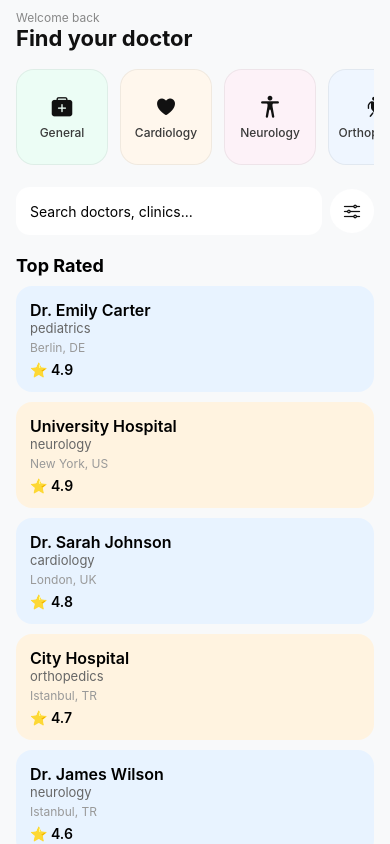
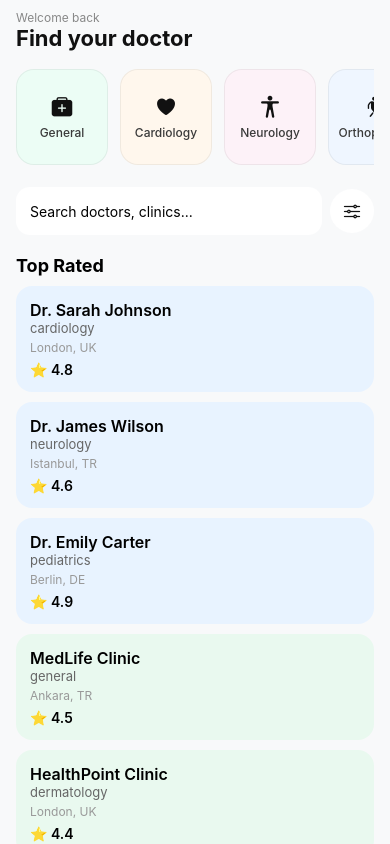
Before and after one commit to aysenurozbay/medi-finder, a React Native app: screen /Discovery in a window 390 px wide. Built offline with nearby package versions, Linux system fonts and the light colour scheme.

Commit message:
feat: implement useFilteredProviders hook and filterProviders utility for enhanced provider filtering

```diff
--- /dev/null
+++ b/src/features/providers/hooks/useFilteredProviders.ts
@@ -0,0 +1,22 @@
+import { useMemo } from "react";
+import { filterProviders } from "../utils/filterProviders";
+import { ProviderDetail } from "../../../shared/types/provider";
+
+type FilterState = {
+  search: string;
+  city: string | null;
+  country: string | null;
+  type: string | null;
+  minRating: number | null;
+};
+
+export function useFilteredProviders(
+  providers: ProviderDetail[],
+  filters: FilterState,
+) {
+  const filteredProviders = useMemo(() => {
+    return filterProviders(providers, filters);
+  }, [providers, filters]);
+
+  return filteredProviders;
+}
--- a/src/features/providers/screens/DiscoveryScreen.tsx
+++ b/src/features/providers/screens/DiscoveryScreen.tsx
@@ -11,7 +11,6 @@ import {
 import { Ionicons } from "@expo/vector-icons";
 
 import CategoryChip from "../components/CategoryChip";
-import { providers } from "../services/mockProviders";
 import { SPECIALTIES } from "../../../shared/constants/specialties";
 import { ProviderType, Specialty } from "../types";
 import FilterModal from "../components/FilterModal";
@@ -22,6 +21,8 @@ import {
 } from "../../../shared/utils/getLocation";
 import Screen from "../../../shared/components/layout/Screen";
 import EmptyState from "../../../shared/components/ui/EmptyState";
+import { useFilteredProviders } from "../hooks/useFilteredProviders";
+import { providers } from "../services/mock/providerData";
 
 /**
  * ✅ TEK VE NET TYPE
@@ -54,43 +55,11 @@ export default function DiscoveryScreen({ navigation }: any) {
 
   const openFilter = () => setFilterOpen(true);
 
-  const filteredProviders = useMemo(() => {
-    let result = providers.filter((p) => {
-      const matchesSearch = p.name.toLowerCase().includes(search.toLowerCase());
-      const matchesType = filters.type ? p.type === filters.type : true;
+  const filteredProviders = useFilteredProviders(providers, {
+    search,
 
-      const matchesCategory = selectedCategory
-        ? p.specialty === selectedCategory
-        : true;
-
-      const matchesCity = filters.city ? p.city === filters.city : true;
-      const matchesCountry = filters.country
-        ? p.country === filters.country
-        : true;
-
-      const matchesRating =
-        filters.minRating !== null ? p.rating >= filters.minRating : true;
-
-      return (
-        matchesSearch &&
-        matchesCategory &&
-        matchesCity &&
-        matchesRating &&
-        matchesType &&
-        matchesCountry
-      );
-    });
-
-    if (filters.sort === "reviews") {
-      result = [...result].sort((a: any, b: any) => b.reviews - a.reviews);
-    }
-
-    if (filters.sort === "rating") {
-      result = [...result].sort((a, b) => b.rating - a.rating);
-    }
-
-    return result;
-  }, [search, selectedCategory, filters]);
+    ...filters,
+  });
 
   const renderItem = ({ item }: any) => (
     <Pressable
--- /dev/null
+++ b/src/features/providers/services/mock/providerData.ts
@@ -0,0 +1,219 @@
+import { ProviderDetail } from "../../../../shared/types/provider";
+
+export const providers: ProviderDetail[] = [
+  {
+    id: "doc-1",
+    name: "Dr. Sarah Johnson",
+    type: "doctor",
+    specialty: "cardiology",
+    city: "London",
+    country: "UK",
+    rating: 4.8,
+    patients: 320,
+    satisfactionRate: 94,
+    yearsExperience: 12,
+    about:
+      "Cardiologist specializing in preventive heart care and diagnostics.",
+    image: "https://images.unsplash.com/photo-1559839734-2b71ea197ec2?w=400",
+    contact: {
+      phone: "+44 123 456 789",
+      email: "sarah@medifinder.com",
+      address: "London Heart Clinic",
+    },
+    workingHours: [{ day: "monday", open: "09:00", close: "17:00" }],
+    certifications: ["Board Certified Cardiologist"],
+    reviews: [
+      {
+        id: "r1",
+        userName: "Alice",
+        rating: 5,
+        comment: "Excellent doctor and very caring.",
+        createdAt: "2025-01-10",
+      },
+    ],
+  },
+
+  {
+    id: "doc-2",
+    name: "Dr. James Wilson",
+    type: "doctor",
+    specialty: "neurology",
+    city: "Istanbul",
+    country: "TR",
+    rating: 4.6,
+    patients: 410,
+    satisfactionRate: 91,
+    yearsExperience: 10,
+    about: "Neurologist focused on brain and nerve disorders.",
+    image: "https://images.unsplash.com/photo-1612349317150-e413f6a5b16d?w=400",
+    contact: {
+      phone: "+90 555 111 222",
+      email: "james@medifinder.com",
+      address: "Istanbul Neuro Center",
+    },
+    workingHours: [{ day: "tuesday", open: "10:00", close: "18:00" }],
+    certifications: ["European Neurology Board"],
+    reviews: [],
+  },
+
+  {
+    id: "doc-3",
+    name: "Dr. Emily Carter",
+    type: "doctor",
+    specialty: "pediatrics",
+    city: "Berlin",
+    country: "DE",
+    rating: 4.9,
+    patients: 500,
+    satisfactionRate: 97,
+    yearsExperience: 14,
+    about: "Pediatric specialist with focus on child health and development.",
+    image: "https://images.unsplash.com/photo-1594824475317-d2a2c3f0c0c5?w=400",
+    contact: {
+      phone: "+49 111 222 333",
+      email: "emily@medifinder.com",
+      address: "Berlin Kids Hospital",
+    },
+    workingHours: [{ day: "wednesday", open: "09:00", close: "15:00" }],
+    certifications: ["Pediatric Association Member"],
+    reviews: [],
+  },
+
+  {
+    id: "clinic-1",
+    name: "MedLife Clinic",
+    type: "clinic",
+    specialty: "general",
+    city: "Ankara",
+    country: "TR",
+    rating: 4.5,
+    patients: 1200,
+    satisfactionRate: 91,
+    yearsExperience: 8,
+    about: "Modern clinic offering general healthcare services.",
+    image: "https://images.unsplash.com/photo-1586773860418-d37222d8fce3?w=400",
+    contact: {
+      phone: "+90 312 123 4567",
+      email: "info@medlife.com",
+      address: "Ankara Medical Center",
+    },
+    workingHours: [{ day: "monday", open: "08:00", close: "18:00" }],
+    certifications: ["ISO Certified Clinic"],
+    reviews: [],
+  },
+
+  {
+    id: "clinic-2",
+    name: "HealthPoint Clinic",
+    type: "clinic",
+    specialty: "dermatology",
+    city: "London",
+    country: "UK",
+    rating: 4.4,
+    patients: 800,
+    satisfactionRate: 88,
+    yearsExperience: 6,
+    about: "Dermatology clinic specializing in skin treatments.",
+    image: "https://images.unsplash.com/photo-1607746882042-944635dfe10e?w=400",
+    contact: {
+      phone: "+44 222 333 444",
+      email: "contact@healthpoint.com",
+      address: "London Skin Center",
+    },
+    workingHours: [{ day: "friday", open: "09:00", close: "16:00" }],
+    certifications: ["Dermatology Association"],
+    reviews: [],
+  },
+
+  {
+    id: "clinic-3",
+    name: "Wellness Clinic",
+    type: "clinic",
+    specialty: "general",
+    city: "Berlin",
+    country: "DE",
+    rating: 4.3,
+    patients: 600,
+    satisfactionRate: 87,
+    yearsExperience: 5,
+    about: "Small wellness clinic focused on preventive care.",
+    image: undefined,
+    contact: {
+      phone: "+49 333 444 555",
+      email: "info@wellness.com",
+      address: "Berlin Center",
+    },
+    workingHours: [],
+    certifications: [],
+    reviews: [],
+  },
+
+  {
+    id: "hospital-1",
+    name: "City Hospital",
+    type: "hospital",
+    specialty: "orthopedics",
+    city: "Istanbul",
+    country: "TR",
+    rating: 4.7,
+    patients: 50000,
+    satisfactionRate: 92,
+    yearsExperience: 25,
+    about: "Full-service hospital with emergency and surgical care.",
+    image: "https://images.unsplash.com/photo-1587351021759-3e566b6af7cc?w=400",
+    contact: {
+      phone: "+90 212 000 1111",
+      email: "info@cityhospital.com",
+      address: "Istanbul Medical District",
+    },
+    workingHours: [{ day: "monday", open: "00:00", close: "23:59" }],
+    certifications: ["JCI Accredited"],
+    reviews: [],
+  },
+
+  {
+    id: "hospital-2",
+    name: "University Hospital",
+    type: "hospital",
+    specialty: "neurology",
+    city: "New York",
+    country: "US",
+    rating: 4.9,
+    patients: 80000,
+    satisfactionRate: 96,
+    yearsExperience: 30,
+    about: "Teaching and research hospital with advanced treatments.",
+    image: "https://images.unsplash.com/photo-1586773860418-d37222d8fce3?w=400",
+    contact: {
+      phone: "+1 555 999 8888",
+      email: "info@unihospital.com",
+      address: "NY Medical Campus",
+    },
+    workingHours: [{ day: "monday", open: "00:00", close: "23:59" }],
+    certifications: ["Research Excellence Center"],
+    reviews: [],
+  },
+
+  {
+    id: "hospital-3",
+    name: "Saint Mary Hospital",
+    type: "hospital",
+    specialty: "cardiology",
+    city: "Paris",
+    country: "FR",
+    rating: 4.6,
+    patients: 62000,
+    satisfactionRate: 90,
+    yearsExperience: 28,
+    about: "Large hospital specializing in cardiovascular treatments.",
+    image: "https://images.unsplash.com/photo-1519494026892-80bbd2d6fd0d?w=400",
+    contact: {
+      phone: "+33 111 222 333",
+      email: "contact@stmary.fr",
+      address: "Paris Medical District",
+    },
+    workingHours: [{ day: "monday", open: "00:00", close: "23:59" }],
+    certifications: ["European Heart Institute"],
+    reviews: [],
+  },
+];
--- /dev/null
+++ b/src/features/providers/utils/filterProviders.ts
@@ -0,0 +1,30 @@
+import { ProviderDetail } from "../../../shared/types/provider";
+
+type FilterState = {
+  search: string;
+  city: string | null;
+  country: string | null;
+  type: string | null;
+  minRating: number | null;
+};
+
+export function filterProviders(
+  providers: ProviderDetail[],
+  filters: FilterState,
+) {
+  return providers.filter((p) => {
+    if (
+      filters.search &&
+      !p.name.toLowerCase().includes(filters.search.toLowerCase())
+    ) {
+      return false;
+    }
+
+    if (filters.city && p.city !== filters.city) return false;
+    if (filters.country && p.country !== filters.country) return false;
+    if (filters.type && p.type !== filters.type) return false;
+    if (filters.minRating && p.rating < filters.minRating) return false;
+
+    return true;
+  });
+}
--- a/src/shared/utils/getProviderById.ts
+++ b/src/shared/utils/getProviderById.ts
@@ -1,5 +1,4 @@
 import { providerDetails } from "../../features/providers/services/mockProvider";
 
-export const getProviderById = (id: string) => {
-  return providerDetails.find((p) => p.id === id);
-};
+export const getProviderById = (id: string) =>
+  providerDetails.find((p) => p.id === id) ?? null;
```
